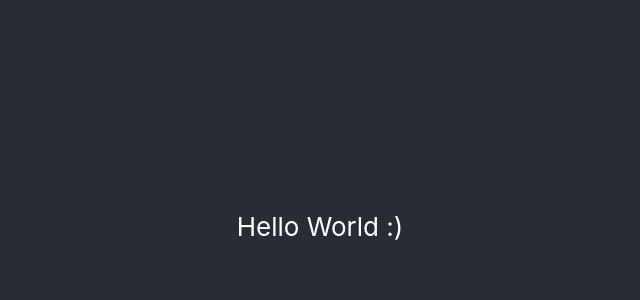
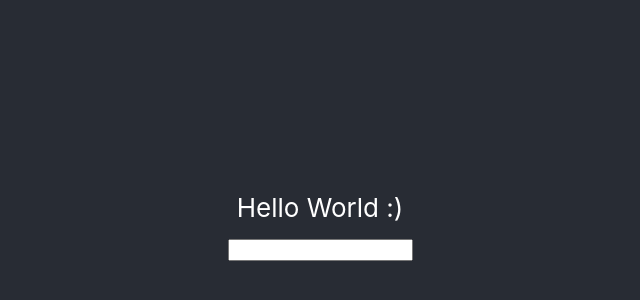
Before and after one commit to mn-io/react-workshop, a React (Create React App) app in the folder my-app/: page / in a window 1280 px wide. Shown: the part 174-474 px from the top of the page, without its empty margins (320-960 px from the left). Built offline with nearby package versions, Linux system fonts and the light colour scheme.

Commit message:
input form with keyhandler

```diff
--- a/my-app/src/App.jsx
+++ b/my-app/src/App.jsx
@@ -3,13 +3,25 @@ import './App.css';
 import HeaderComponent from './HeaderComponent';
 
 class App extends React.Component {
+
+  handleOnKeyUp = (event) => {
+    const val = event.target.value
+    console.log({ val })
+  }
+
   render() {
     return (
       <div className="App">
         <header className="App-header">
           <HeaderComponent name='World'></HeaderComponent>
+          <input type='text'
+            style={{ height: '1rem', marginTop: '1rem' }}
+            onKeyUp={
+              this.handleOnKeyUp
+            }>
+          </input>
         </header>
-      </div>
+      </div >
     );
   }
 }
```
